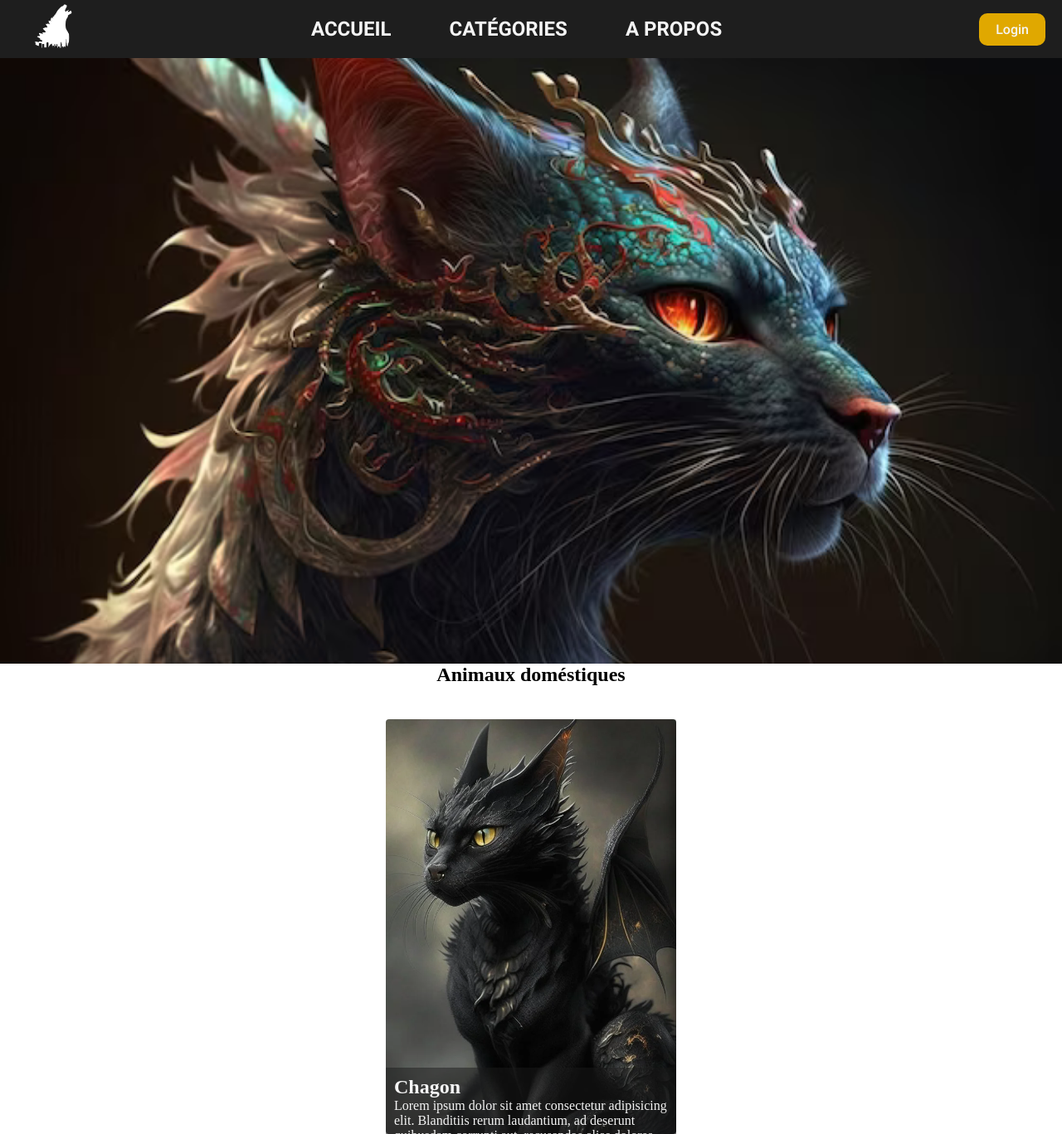
After one commit to GregoryVDev/Take-a-FeaRIEND, a PHP site: page /domestiques.php in a window 1280 px wide. The commit adds this page. Shown: the whole page at 83% size. Run offline with PHP 8.4, Linux system fonts and the light colour scheme; style sheets or scripts are compiled from the project's sources.

Commit message:
Added the file securite.php, domestiques.php and adoptable.php and added the carrousel

```diff
--- a/src/css/produits/produits.css
+++ b/src/css/produits/produits.css
@@ -133,6 +133,12 @@ nav.active .container-button-li li:hover {
   align-items: center;
 }
 
+.container-domestique {
+  display: flex;
+  flex-direction: column;
+  gap: 50px;
+}
+
 figure img {
   width: 350px;
   height: 500px;
@@ -148,6 +154,11 @@ figure {
   overflow: hidden;
   cursor: pointer;
   width: 350px;
+}
+
+figure a {
+  color: #f5f5f5;
+  text-decoration: none;
 }
 
 .intro-card {
@@ -205,3 +216,28 @@ figure:hover img {
   color: #f5f5f5;
   font-family: "robotoMed";
 }
+
+.carousel {
+  width: 350px;
+  height: 500px;
+  overflow: hidden;
+  position: relative;
+}
+
+.carousel-inner {
+  display: flex;
+  width: 100%;
+  height: 100%;
+  transition: transform 0.5s ease-in-out;
+}
+
+.carousel-item {
+  min-width: 100%;
+  height: 100%;
+}
+
+.carousel-item img {
+  width: 100%;
+  height: 100%;
+  object-fit: cover;
+}
--- /dev/null
+++ b/src/domestiques.php
@@ -0,0 +1,165 @@
+<!DOCTYPE html>
+<html lang="en">
+
+<head>
+    <meta charset="UTF-8">
+    <meta name="viewport" content="width=device-width, initial-scale=1.0">
+    <link rel="stylesheet" href="./css/fonts.css">
+    <link rel="stylesheet" href="./css/style.css">
+    <link rel="stylesheet" href="./css/produits/produits.css">
+    <link rel="stylesheet" href="./css/produits/produits-responsive.css">
+    <title>Nos produits</title>
+</head>
+
+<body>
+
+    <main>
+        <header>
+            <div class="logo">
+                <img src="./img/logosite.png" alt="Logo Take a FeaRIEND">
+            </div>
+            <nav id="nav">
+                <ul>
+                    <div class="container-li">
+                        <li><a href="#">Accueil</a></li>
+                        <li><a href="#">Catégories</a></li>
+                        <li><a href="#">A propos</a></li>
+                    </div>
+                    <div class="container-button-li">
+                        <li><button class="Login">Login</button></li>
+                    </div>
+                </ul>
+                <div id="burger">
+                    <img src="./img/burger-bar.png" alt="Menu Burger">
+                </div>
+            </nav>
+        </header>
+        <section class="image-illustration"></section>
+        <section class="cards-section">
+            <h1>Animaux doméstiques</h1>
+            <div class="container-domestique">
+                <div class="carousel">
+                    <div class="carousel-inner">
+                        <div class="carousel-item active">
+                            <article class="container-cards">
+                                <figure>
+                                    <img src="./img/domestiques/0f5fabd8.png" alt="Chat-Dragon">
+                                    <figcaption>
+                                        <div class="intro-card"><a href="detail.php">
+                                                <h2>Chagon</h2>
+                                                <p>
+                                                    Lorem ipsum dolor sit amet consectetur adipisicing elit. Blanditiis rerum laudantium, ad deserunt quibusdam corrupti aut, recusandae alias dolores ex expedita quaerat a in et.
+                                                </p>
+                                            </a>
+                                        </div>
+                                    </figcaption>
+                                </figure>
+                            </article>
+                        </div>
+                        <div class="carousel-item">
+                            <article class="container-cards">
+                                <figure>
+                                    <img src="./img/domestiques/105135.png" alt="Moustique-Migale">
+                                    <figcaption>
+                                        <div class="intro-card"><a href="detail.php">
+                                                <h2>Moustigale</h2>
+                                                <p>
+                                                    Lorem ipsum dolor sit amet consectetur adipisicing elit. Blanditiis rerum laudantium, ad deserunt quibusdam corrupti aut, recusandae alias dolores ex expedita quaerat a in et.
+                                                </p>
+                                            </a>
+                                        </div>
+                                    </figcaption>
+                                </figure>
+                            </article>
+                        </div>
+                        <div class="carousel-item">
+                            <article class="container-cards">
+                                <figure>
+                                    <img src="./img/domestiques/105309.png" alt="Poisson-Méduse">
+                                    <figcaption>
+                                        <div class="intro-card"><a href="detail.php">
+                                                <h2>Poiduse</h2>
+                                                <p>
+                                                    Lorem ipsum dolor sit amet consectetur adipisicing elit. Blanditiis rerum laudantium, ad deserunt quibusdam corrupti aut, recusandae alias dolores ex expedita quaerat a in et.
+                                                </p>
+                                            </a>
+                                        </div>
+                                    </figcaption>
+                                </figure>
+                            </article>
+                        </div>
+                        <div class="carousel-item">
+                            <article class="container-cards">
+                                <figure>
+                                    <img src="./img/domestiques/105356.png" alt="Scolopendre-Loup">
+                                    <figcaption>
+                                        <div class="intro-card"><a href="detail.php">
+                                                <h2>Scololoup</h2>
+                                                <p>
+                                                    Lorem ipsum dolor sit amet consectetur adipisicing elit. Blanditiis rerum laudantium, ad deserunt quibusdam corrupti aut, recusandae alias dolores ex expedita quaerat a in et.
+                                                </p>
+                                            </a>
+                                        </div>
+                                    </figcaption>
+                                </figure>
+                            </article>
+                        </div>
+                        <div class="carousel-item">
+                            <article class="container-cards">
+                                <figure>
+                                    <img src="./img/domestiques/105644.png" alt="FrolonAsiatique-Migale">
+                                    <figcaption>
+                                        <div class="intro-card"><a href="detail.php">
+                                                <h2>Frosiale</h2>
+                                                <p>
+                                                    Lorem ipsum dolor sit amet consectetur adipisicing elit. Blanditiis rerum laudantium, ad deserunt quibusdam corrupti aut, recusandae alias dolores ex expedita quaerat a in et.
+                                                </p>
+                                            </a>
+                                        </div>
+                                    </figcaption>
+                                </figure>
+                            </article>
+                        </div>
+                        <div class="carousel-item">
+                            <article class="container-cards">
+                                <figure>
+                                    <img src="./img/domestiques/105843.png" alt="Requin-Crocodile">
+                                    <figcaption>
+                                        <div class="intro-card"><a href="detail.php">
+                                                <h2>Frosiale</h2>
+                                                <p>
+                                                    Lorem ipsum dolor sit amet consectetur adipisicing elit. Blanditiis rerum laudantium, ad deserunt quibusdam corrupti aut, recusandae alias dolores ex expedita quaerat a in et.
+                                                </p>
+                                            </a>
+                                        </div>
+                                    </figcaption>
+                                </figure>
+                            </article>
+                        </div>
+                        <div class="carousel-item">
+                            <article class="container-cards">
+                                <figure>
+                                    <img src="./img/domestiques/105644.png" alt="FrolonAsiatique-Migale">
+                                    <figcaption>
+                                        <div class="intro-card"><a href="detail.php">
+                                                <h2>Frosiale</h2>
+                                                <p>
+                                                    Lorem ipsum dolor sit amet consectetur adipisicing elit. Blanditiis rerum laudantium, ad deserunt quibusdam corrupti aut, recusandae alias dolores ex expedita quaerat a in et.
+                                                </p>
+                                            </a>
+                                        </div>
+                                    </figcaption>
+                                </figure>
+                            </article>
+                        </div>
+                    </div>
+                </div>
+            </div>
+        </section>
+
+    </main>
+
+</body>
+<script src="./js/script.js"></script>
+
+</html>
--- a/src/js/script.js
+++ b/src/js/script.js
@@ -15,3 +15,15 @@ function toggleScrollTopButton() {
     scrollButton.style.display = "none";
   }
 }
+
+// SLIDESLOW
+const carouselInner = document.querySelector(".carousel-inner");
+const carouselItems = document.querySelectorAll(".carousel-item");
+let currentIndex = 0;
+
+function showNextSlide() {
+  currentIndex = (currentIndex + 1) % carouselItems.length;
+  carouselInner.style.transform = `translateX(-${currentIndex * 100}%)`;
+}
+
+setInterval(showNextSlide, 3000); // Change slide every 3 seconds
```
Also changed, not shown: src/produits.php (deleted, +0 -62 lines), src/adoptable.php (added), src/securite.php (added).
